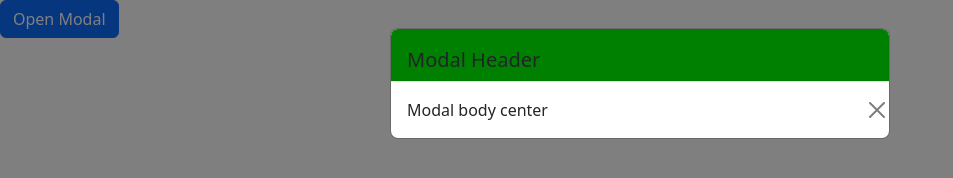
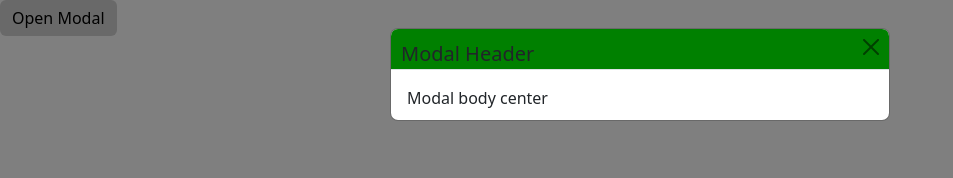
Before and after one commit to acciojob/css-modal-PriyaBhoomireddi, a website: page main.html in a window 1280 px wide. Both pictures are taken after a click on the button "Open Modal". Shown: the whole page, without its empty margins (0-953 px from the left). Drawn offline with nearby package versions, Linux system fonts and the light colour scheme.

Commit message:
created a submission

```diff
--- a/main.html
+++ b/main.html
@@ -8,26 +8,35 @@
   <!-- Bootstrap CSS -->
   <link href="https://cdn.jsdelivr.net/npm/bootstrap@5.3.0/dist/css/bootstrap.min.css" rel="stylesheet">
   <style>
-        .modal-header {
-			background-color: green;
-      display: block;
-      justify-content: center;
+    #openModal {
+      background-color: lightgray;
+      color: black;
+      border: none;
+    }
+
+    .modal-header {
+      padding: 10px;
+      background-color: green;
+      display: flex;
+      justify-content: space-between;
       align-items: center;
     }
 
     .modal-title {
       text-align: left;
-      width: 100%;
-		height:20px;
+      margin: 0;
+      height: 20px;
     }
+
     .modal-body {
       position: relative;
+      height: 50px;
     }
 
     .close-modal {
       position: absolute;
-      top: 10;
-      right: 0;
+      top: 10px;
+      right: 10px;
     }
   </style>
 </head>
@@ -44,10 +53,10 @@
       <div class="modal-content">
         <div class="modal-header">
           <h1 class="modal-title fs-5" id="exampleModalLabel">Modal Header</h1>
+          <button type="button" class="btn-close close-modal" data-bs-dismiss="modal" aria-label="Close"></button>
         </div>
         <div class="modal-body">
           Modal body center
-          <button type="button" class="btn-close close-modal" data-bs-dismiss="modal" aria-label="Close"></button>
         </div>
       </div>
     </div>
```
